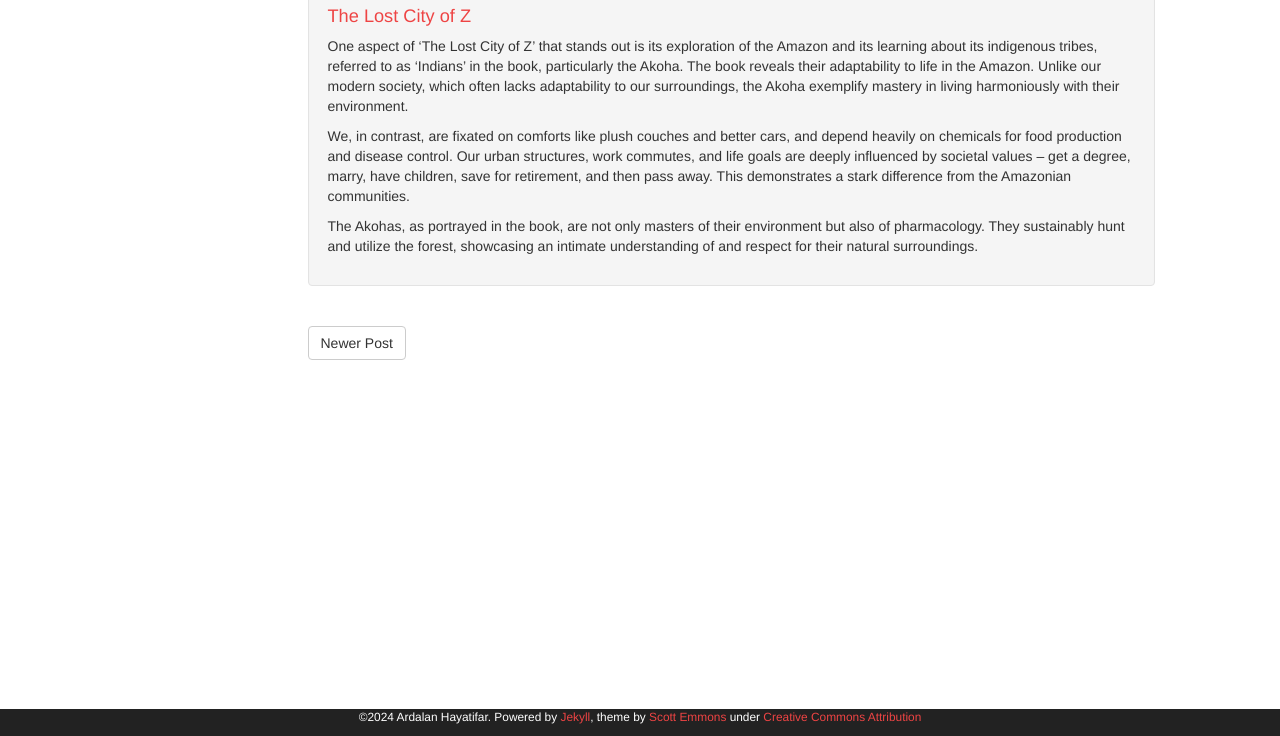
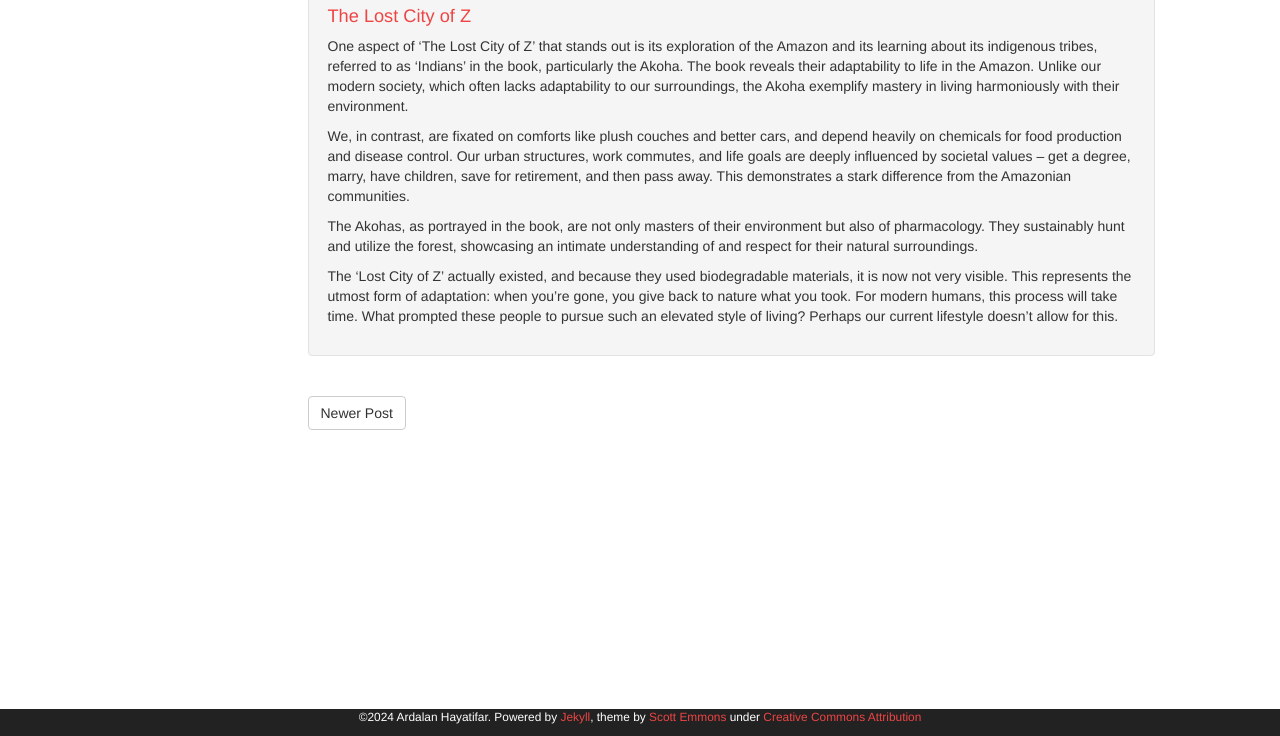
Before and after one commit to Ardalanhayatifar/ardalanhayatifar.github.io, a Jekyll site: the page built from _posts/2024-01-18-the_lost_city_of_z.md, in a window 1280 px wide, cut to the strip 164-900 px from the top of the page. Built offline with Jekyll 4.4.1, drawn with Linux system fonts in a browser that asks for light colours.

Commit message:
Update 2024-01-18-the_lost_city_of_z.md

```diff
--- a/_posts/2024-01-18-the_lost_city_of_z.md
+++ b/_posts/2024-01-18-the_lost_city_of_z.md
@@ -26,3 +26,5 @@ One aspect of 'The Lost City of Z' that stands out is its exploration of the Ama
 We, in contrast, are fixated on comforts like plush couches and better cars, and depend heavily on chemicals for food production and disease control. Our urban structures, work commutes, and life goals are deeply influenced by societal values – get a degree, marry, have children, save for retirement, and then pass away. This demonstrates a stark difference from the Amazonian communities.
 
 The Akohas, as portrayed in the book, are not only masters of their environment but also of pharmacology. They sustainably hunt and utilize the forest, showcasing an intimate understanding of and respect for their natural surroundings.
+
+The 'Lost City of Z' actually existed, and because they used biodegradable materials, it is now not very visible. This represents the utmost form of adaptation: when you're gone, you give back to nature what you took. For modern humans, this process will take time. What prompted these people to pursue such an elevated style of living? Perhaps our current lifestyle doesn't allow for this.
```
